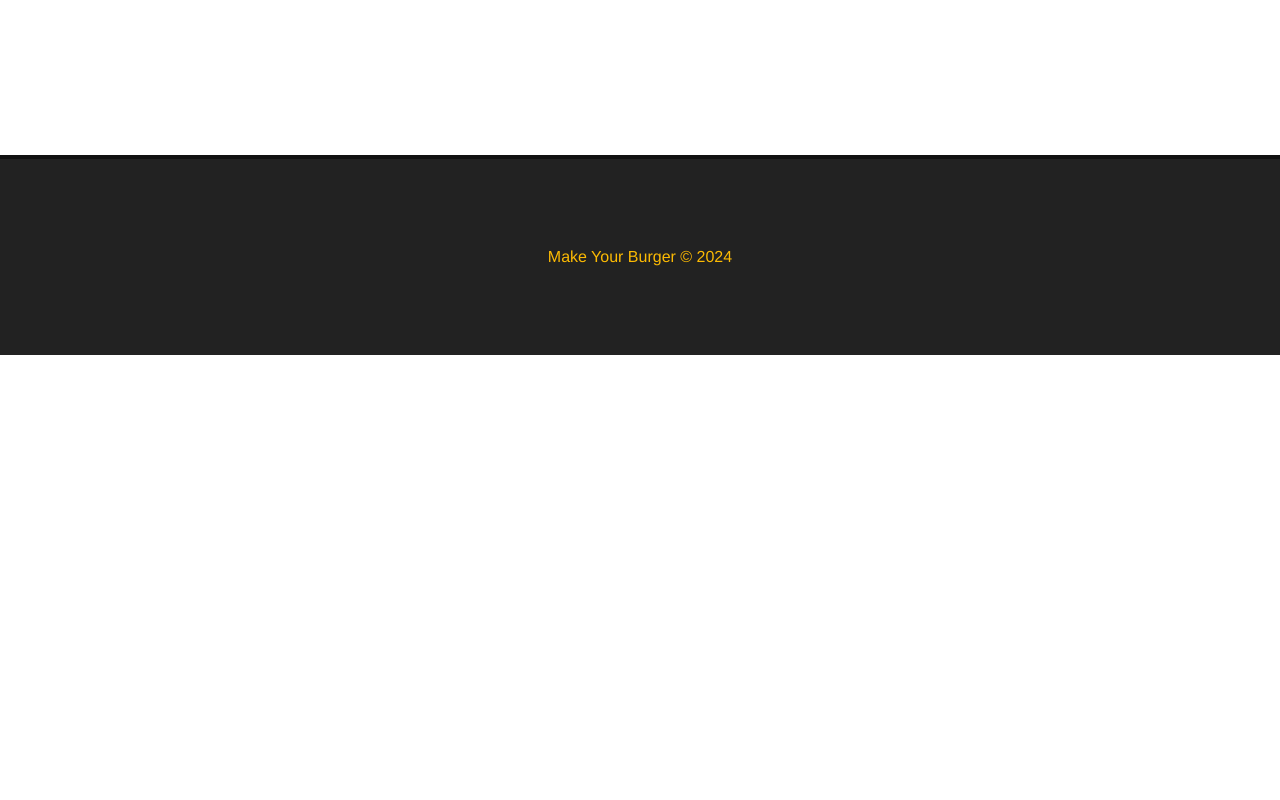
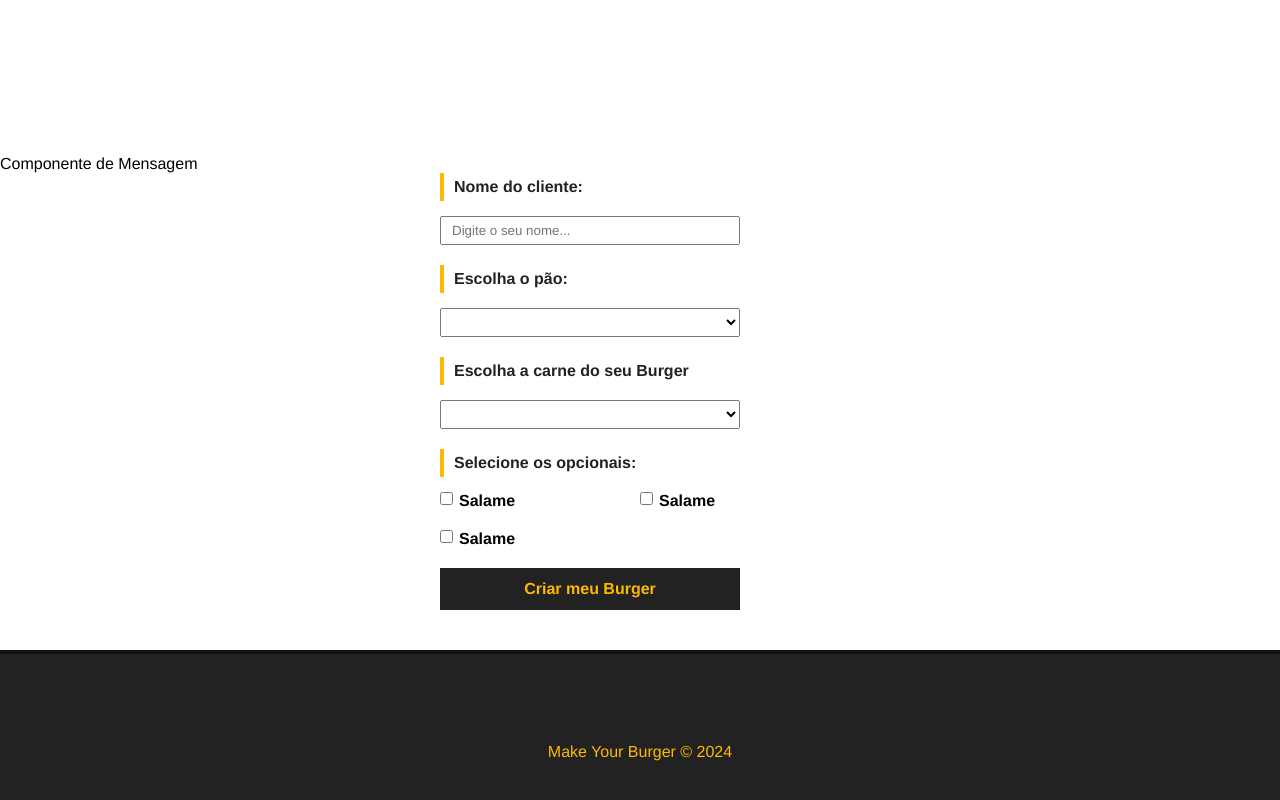
Before and after one commit to mr-cerebro/app-burguer, a Vue app: page / in a window 1280 px wide. Shown: the part 773-1573 px from the top of the page. Before the commit the page ends 1128 px from the top, so only its background shows below. Built offline with nearby package versions, Linux system fonts and the light colour scheme.

Commit message:
Add form

```diff
--- a/package.json
+++ b/package.json
@@ -1,5 +1,5 @@
 {
-  "name": "app-burguer",
+  "name": "Make Your Burger",
   "version": "0.1.0",
   "private": true,
   "scripts": {
--- /dev/null
+++ b/src/components/BurgerForm.vue
@@ -0,0 +1,144 @@
+<template>
+  <div>
+    <p>Componente de Mensagem</p>
+  </div>
+  <div>
+    <form id="burger-form">
+      <div class="input-container">
+        <label for="nome">Nome do cliente:</label>
+        <input
+          type="text"
+          name="nome"
+          id="nome"
+          v-model="nome"
+          placeholder="Digite o seu nome..."
+        />
+      </div>
+      <div class="input-container">
+        <label for="pao">Escolha o pão:</label>
+        <select name="pao" id="pao" v-model="pao">
+          <option value="">Selecione o seu pão</option>
+          <option value="integral">Integral</option>
+        </select>
+      </div>
+      <div class="input-container">
+        <label for="carne">Escolha a carne do seu Burger</label>
+        <select name="carne" id="carne" v-model="carne">
+          <option value="">Selecione o tipo de carne</option>
+          <option value="maminha">Maminha</option>
+        </select>
+      </div>
+      <div class="input-container" id="opcionais-container">
+        <label for="opcionais" id="opcionais-title"
+          >Selecione os opcionais:</label
+        >
+        <div class="checkbox-container">
+          <input
+            type="checkbox"
+            name="opcionais"
+            v-model="opcionais"
+            value="salame"
+          />
+          <span>Salame</span>
+        </div>
+        <div class="checkbox-container">
+          <input
+            type="checkbox"
+            name="opcionais"
+            v-model="opcionais"
+            value="salame"
+          />
+          <span>Salame</span>
+        </div>
+        <div class="checkbox-container">
+          <input
+            type="checkbox"
+            name="opcionais"
+            v-model="opcionais"
+            value="salame"
+          />
+          <span>Salame</span>
+        </div>
+        <div class="input-container">
+          <input type="submit" class="submit-btn" value="Criar meu Burger" />
+        </div>
+      </div>
+    </form>
+  </div>
+</template>
+
+<script>
+export default {
+  name: "BurgerForm",
+};
+</script>
+
+<style scoped>
+#burger-form {
+  max-width: 400px;
+  margin: 0 auto;
+}
+
+.input-container {
+  display: flex;
+  flex-direction: column;
+  margin-bottom: 20px;
+}
+
+label {
+  font-weight: bold;
+  color: #222;
+  margin-bottom: 15px;
+  padding: 5px 10px;
+  border-left: 4px solid #fcba03;
+}
+
+input,
+select {
+  padding: 5px 10px;
+  width: 300px;
+}
+
+#opcionais-container {
+  flex-direction: row;
+  flex-wrap: wrap;
+}
+
+#opcionais-title {
+  width: 100%;
+}
+
+.checkbox-container {
+  display: flex;
+  align-items: flex-start;
+  width: 50%;
+  margin-bottom: 20px;
+}
+
+.checkbox-container span,
+.checkbox-container input {
+  width: auto;
+}
+
+.checkbox-container span {
+  margin-left: 6px;
+  font-weight: bold;
+}
+
+.submit-btn {
+  background-color: #222;
+  color: #fcba03;
+  font-weight: bold;
+  font-size: 16px;
+  padding: 10px;
+  margin: 0 auto;
+  border: 2px solid #222;
+  cursor: pointer;
+  transition: 0.5s;
+}
+
+.submit-btn:hover {
+  background-color: transparent;
+  color: #222;
+}
+</style>
--- a/src/views/Home.vue
+++ b/src/views/Home.vue
@@ -3,15 +3,18 @@
   <div class="main-container">
     <h1>Monte o seu Burger</h1>
   </div>
+  <BurgerForm />
 </template>
 
 <script>
 import Banner from "@/components/Banner.vue";
+import BurgerForm from "@/components/BurgerForm.vue";
 
 export default {
   name: "Home",
   components: {
     Banner,
+    BurgerForm,
   },
 };
 </script>
```
